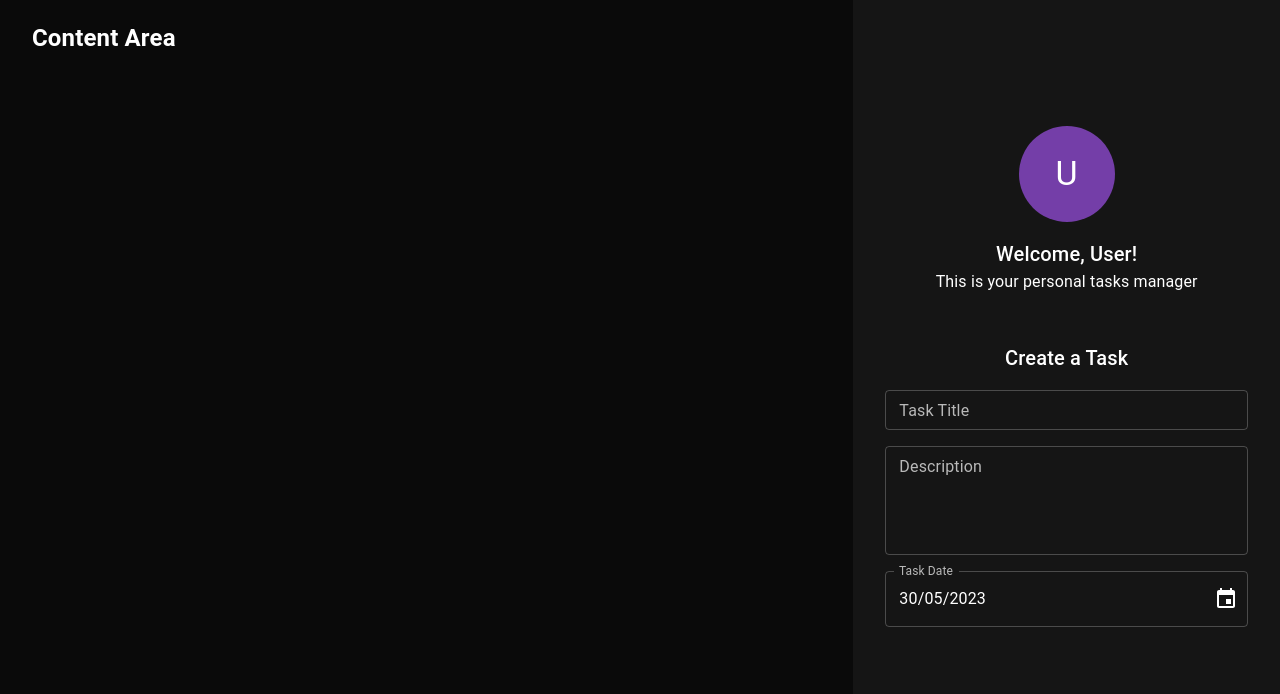
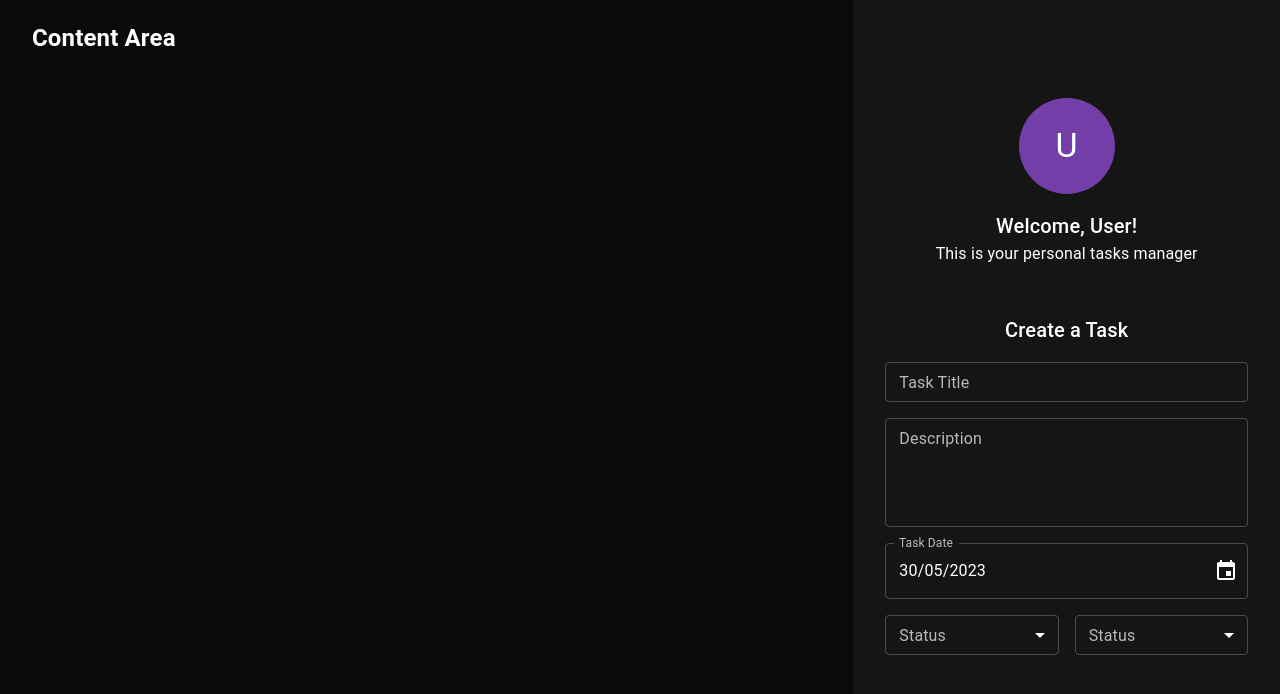
Before and after one commit to SharinLana/typescript-fullstack-tasks-manager, a React (Create React App) app: page / in a window 1280 px wide. Shown: the top 694 px of the page. Built offline with nearby package versions, Linux system fonts and the light colour scheme.

Commit message:
render the TaskSelectField component inside of the parent component TaskForm

```diff
--- a/src/components/taskForm/TaskForm.tsx
+++ b/src/components/taskForm/TaskForm.tsx
@@ -3,6 +3,7 @@ import { Box, Typography, Stack } from '@mui/material';
 import TaskTitleField from './_taskTitleField';
 import TaskDescriptionField from './_taskDescriptionField';
 import TaskDateField from './_taskDateField';
+import TaskSelectField from './_taskSelectField';
 
 const TaskForm: FC = (): ReactElement => {
   return (
@@ -25,6 +26,11 @@ const TaskForm: FC = (): ReactElement => {
         <TaskDescriptionField />
         <TaskDateField />
       </Stack>
+
+      <Stack direction="row" sx={{ width: '100%' }} spacing={2} mt={2}>
+        <TaskSelectField />
+        <TaskSelectField />
+      </Stack>
     </Box>
   );
 };
```
